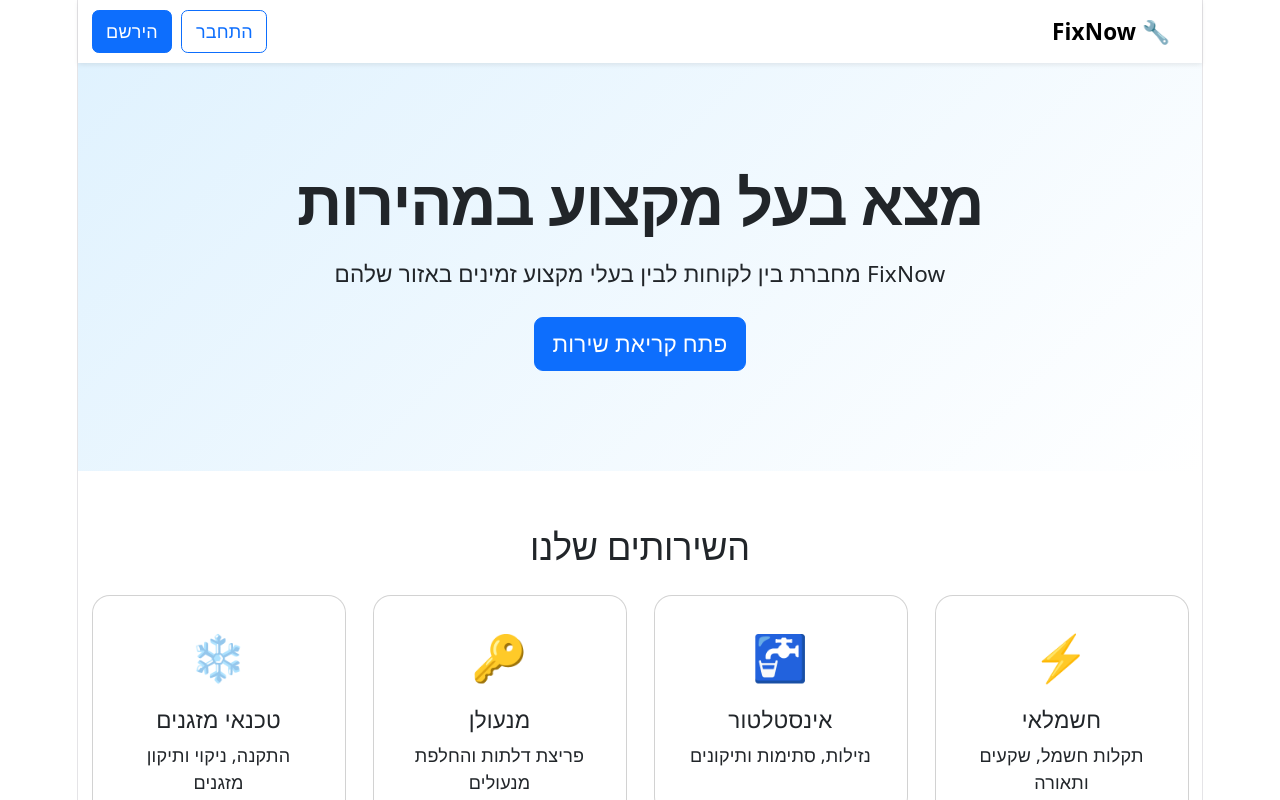
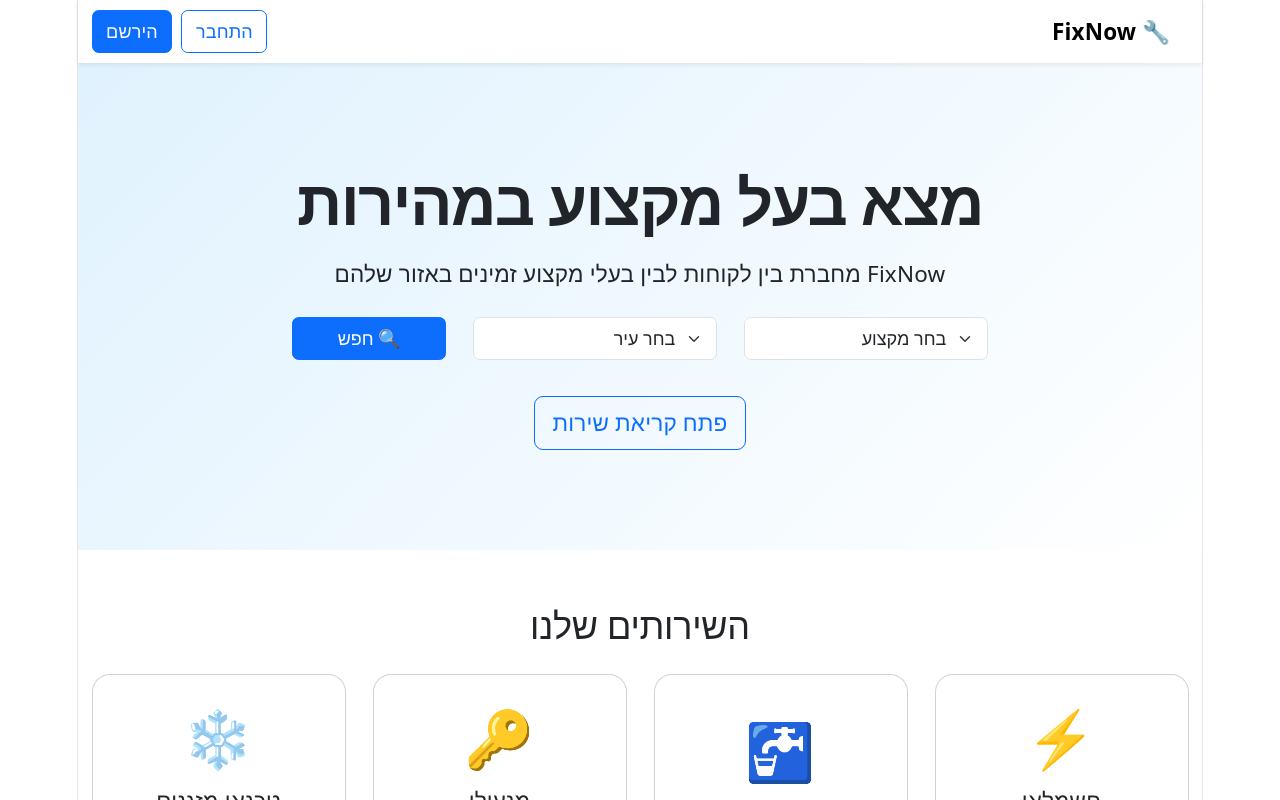
Before and after one commit to Yakir-vahav/FixNow, a React app in the folder frontend/: page / in a window 1280 px wide. Shown: the top 800 px of the page. Built offline with nearby package versions, Linux system fonts and the light colour scheme; the HTML template or start-up script is replaced by a standard one.

Commit message:
Add search form to home page

```diff
--- a/frontend/src/App.css
+++ b/frontend/src/App.css
@@ -68,3 +68,19 @@
   align-items: center;
   justify-content: center;
 }
+.service-card {
+  height: 100%;
+  min-height: 240px;
+  display: flex;
+  flex-direction: column;
+  justify-content: center;
+}
+
+.service-icon {
+  font-size: 56px;
+  line-height: 1;
+  min-height: 70px;
+  display: flex;
+  align-items: center;
+  justify-content: center;
+}
--- a/frontend/src/pages/Home.jsx
+++ b/frontend/src/pages/Home.jsx
@@ -13,7 +13,36 @@ function Home() {
       FixNow מחברת בין לקוחות לבין בעלי מקצוע זמינים באזור שלהם
     </p>
 
-          <Link to="/request" className="btn btn-primary btn-lg">
+    <div className="row justify-content-center mb-4">
+      <div className="col-md-3 mb-2">
+        <select className="form-select">
+          <option>בחר מקצוע</option>
+          <option>חשמלאי</option>
+          <option>אינסטלטור</option>
+          <option>מנעולן</option>
+          <option>טכנאי מזגנים</option>
+          <option>צבעי</option>
+        </select>
+      </div>
+
+      <div className="col-md-3 mb-2">
+        <select className="form-select">
+          <option>בחר עיר</option>
+          <option>חולון</option>
+          <option>בת ים</option>
+          <option>ראשון לציון</option>
+          <option>תל אביב</option>
+        </select>
+      </div>
+
+      <div className="col-md-2 mb-2">
+        <button className="btn btn-primary w-100">
+          🔍 חפש
+        </button>
+      </div>
+    </div>
+
+    <Link to="/request" className="btn btn-outline-primary btn-lg">
       פתח קריאת שירות
     </Link>
   </div>
```
Lines whose indentation alone changed are shown as unchanged.
